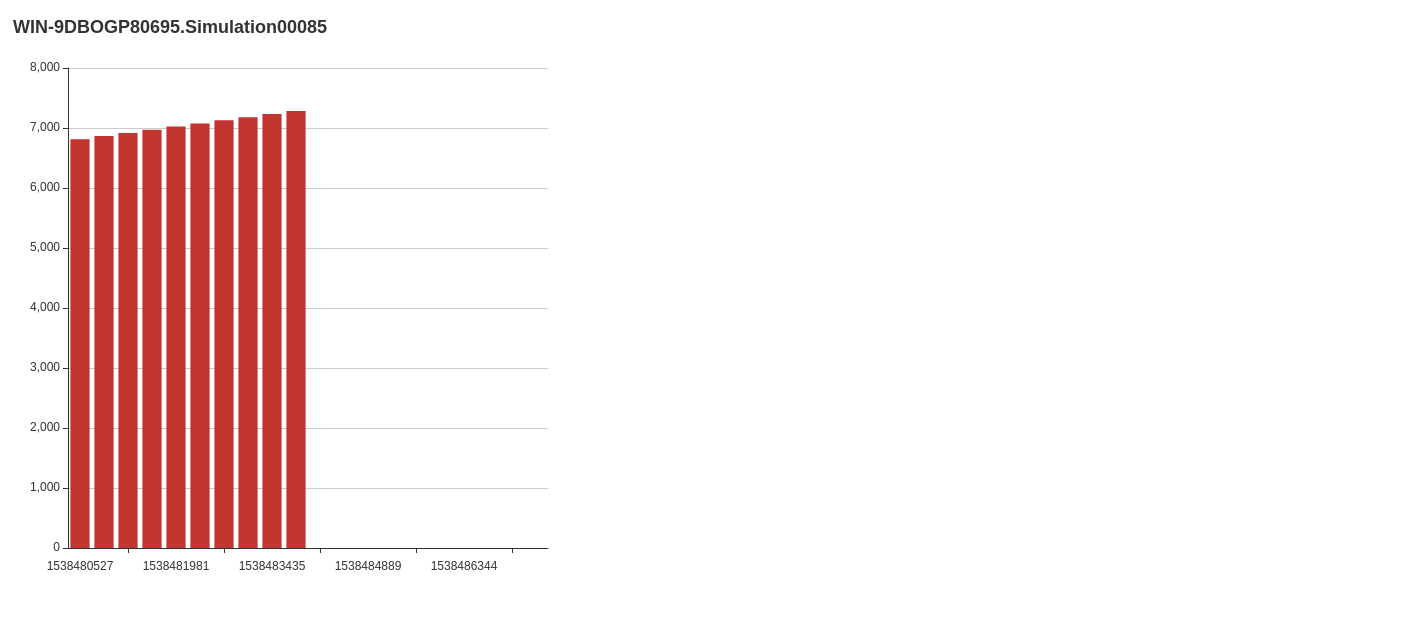
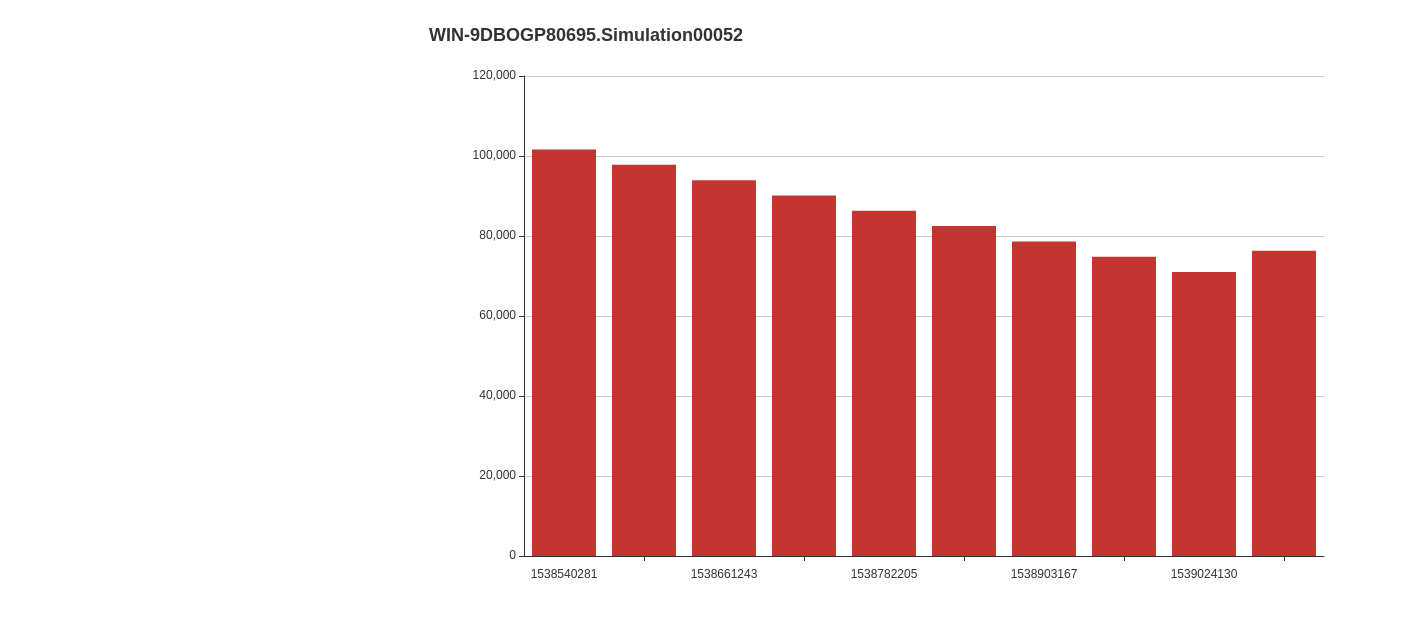
Before and after one commit to ncux/eChart---Historian-API-Data, a plain HTML site: page index.html in a window 1280 px wide. Shown: the whole page, 1424 px wide, since content can reach past the window. Drawn offline with Linux system fonts and the light colour scheme.

Commit message:
removed duplicated from timeArray

```diff
--- /dev/null
+++ b/data/WIN-9DBOGP80695.Simulation00052.json
@@ -0,0 +1,52 @@
+[
+  {
+    "TimeStamp":"2018-10-03T04:18:01.211Z",
+    "Value":"101621.5049",
+    "Quality":3
+  },
+  {
+    "TimeStamp":"2018-10-03T21:06:02.311Z",
+    "Value":"97794.07509",
+    "Quality":3
+  },
+  {
+    "TimeStamp":"2018-10-04T13:54:03.411Z",
+    "Value":"93966.64532",
+    "Quality":3
+  },
+  {
+    "TimeStamp":"2018-10-05T06:42:04.511Z",
+    "Value":"90139.21555",
+    "Quality":3
+  },
+  {
+    "TimeStamp":"2018-10-05T23:30:05.611Z",
+    "Value":"86311.78578",
+    "Quality":3
+  },
+  {
+    "TimeStamp":"2018-10-06T16:18:06.711Z",
+    "Value":"82484.35601",
+    "Quality":3
+  },
+  {
+    "TimeStamp":"2018-10-07T09:06:07.811Z",
+    "Value":"78656.92624",
+    "Quality":3
+  },
+  {
+    "TimeStamp":"2018-10-08T01:54:08.911Z",
+    "Value":"74829.49647",
+    "Quality":3
+  },
+  {
+    "TimeStamp":"2018-10-08T18:42:10.011Z",
+    "Value":"71002.0667",
+    "Quality":3
+  },
+  {
+    "TimeStamp":"2018-10-09T11:30:11.111Z",
+    "Value":"76325.92263",
+    "Quality":3
+  }
+]
--- a/index.html
+++ b/index.html
@@ -5,16 +5,16 @@
     <meta name="viewport"
           content="width=device-width, user-scalable=no, initial-scale=1.0, maximum-scale=1.0, minimum-scale=1.0">
     <meta http-equiv="X-UA-Compatible" content="ie=edge">
-    <link href="styles/bootstrap4-pleasant.min.css">
+    <link href="styles/bootstrap4-pleasant.min.css" rel="stylesheet">
     <script src="scripts/echarts.min.js"></script>
-    <title>Document</title>
+    <title>Historian REST APIs</title>
 </head>
 <body onload="getValues()">
 
     <div class="container mt-3">
         <div class="row mx-auto align-content-center align-items-center align-content-between align-self-center">
             <div class="col-5 mx-auto align-content-center align-items-center align-content-between align-self-center">
-                <div id="main" style="width: 600px;height:600px;" class="ml-5"></div>
+                <div id="main" style="width: 1000px;height:600px;" class=""></div>
 
             </div>
 
@@ -27,6 +27,6 @@
 
 
 
-    <script src="scripts/chart.js"></script>
+    <script src="scripts/plot.js"></script>
 </body>
 </html>
--- a/scripts/chart.js
+++ b/scripts/plot.js
@@ -1,7 +1,7 @@
 
 let valuesArray = [];
 let timeArray = [];
-let samplesSource = 'WIN-9DBOGP80695.Simulation00085';
+let samplesSource = 'WIN-9DBOGP80695.Simulation00052';
 let chartType = {
     bar: 'bar',
     line: 'line'
@@ -9,14 +9,16 @@ let chartType = {
 
 const option = {
     title: {
-        text: samplesSource
+        text: samplesSource,
+        // textStyle: {align: center}
     },
     tooltip: {},
     legend: {
         data:[]
     },
     xAxis: {
-        data: timeArray
+        data: timeArray,
+        // category: 'time'
     },
     yAxis: {},
     series: [{
@@ -28,16 +30,13 @@ const option = {
 
 async function getValues() {
     try {
-        let data = await fetch(`./data/WIN-9DBOGP80695.Simulation00085.json`);
+        let data = await fetch(`./data/WIN-9DBOGP80695.Simulation00052.json`);
         let SampleValues = await data.json();
         console.log(SampleValues);
         SampleValues.forEach(value => {
             // console.log(value.Value);
             // console.log(value.TimeStamp);
             timeArray.push(simplifyTime(value.TimeStamp));
-            const date = new Date(value.TimeStamp);
-            timeArray.push(Math.floor(date.getTime() / 1000));
-            console.log('Time array ' + timeArray);
             // valuesArray.push(Math.ceil(value.Value));
             valuesArray.push((parseInt(value.Value)).toFixed(0));
             plotChart();
```
Also changed, not shown: scripts/plot - using HTTP.js (added, +86 -0 lines).
